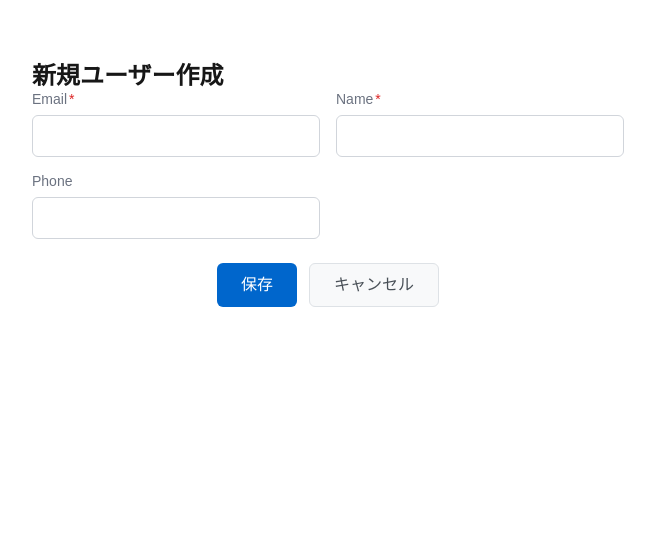
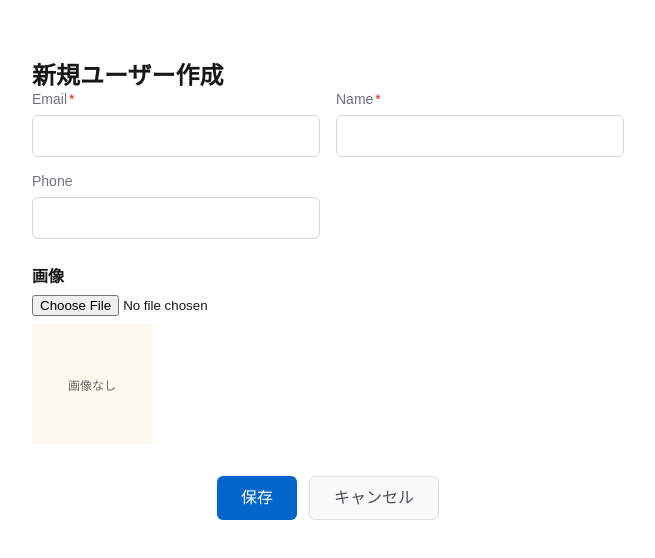
Before and after one commit to kkoto-official/crud-front, a Next.js app: page /users/new in a window 1280 px wide. Shown: the top 558 px of the page, without its empty margins (312-967 px from the left). Built offline with nearby package versions, Linux system fonts and the light colour scheme; no server answers.

Commit message:
画像ファイル追加用のAPIおよび画面の作成

```diff
--- a/src/app/users/new/page.tsx
+++ b/src/app/users/new/page.tsx
@@ -4,6 +4,7 @@ import { useState } from 'react';
 import { useRouter } from 'next/navigation';
 import UserForm from '@/components/organisms/UserForm';
 import { useUserOperations } from '@/hook';
+import { usersApi } from '@/lib/usersApi';
 
 export default function NewUserPage() {
   const [msg, setMsg] = useState<string | null>(null);
@@ -23,8 +24,17 @@ export default function NewUserPage() {
     }
   });
 
-  const handleSubmit = async (userData: { email: string; name: string; phone?: string | null }) => {
-    await createUser(userData);
+  const handleSubmit = async (
+    userData: { email: string; name: string; phone?: string | null },
+    imageFile: File | null,
+    _removeImage: boolean
+  ) => {
+    let imageUrl: string | null = null;
+    if (imageFile) {
+      const res = await usersApi.uploadImage(imageFile);
+      imageUrl = res.imageUrl;
+    }
+    await createUser({ ...userData, imageUrl });
   };
 
   const handleCancel = () => {
--- a/src/components/organisms/UserForm.module.css
+++ b/src/components/organisms/UserForm.module.css
@@ -19,3 +19,52 @@
   gap: 12px;
   justify-content: center;
 }
+
+.imageField {
+  display: flex;
+  flex-direction: column;
+  gap: 8px;
+  margin-bottom: 24px;
+}
+
+.imageLabel {
+  font-weight: 600;
+}
+
+.imageInput {
+  max-width: 360px;
+}
+
+.imagePreviewWrapper {
+  width: 120px;
+  height: 120px;
+  border: 1px dashed var(--retro-border);
+  background: #fffaf0;
+  display: flex;
+  align-items: center;
+  justify-content: center;
+}
+
+.imagePreview {
+  width: 100%;
+  height: 100%;
+  object-fit: cover;
+}
+
+.imagePreviewEmpty {
+  font-size: 12px;
+  color: #666;
+}
+
+.imageActions {
+  display: flex;
+  align-items: center;
+  gap: 12px;
+}
+
+.removeImageLabel {
+  display: inline-flex;
+  align-items: center;
+  gap: 6px;
+  font-size: 13px;
+}
--- a/src/components/organisms/UserForm.tsx
+++ b/src/components/organisms/UserForm.tsx
@@ -7,7 +7,11 @@ import styles from './UserForm.module.css';
 export interface UserFormProps {
   user?: User;
   title: string;
-  onSubmit: (userData: Pick<User, 'email' | 'name'> & { phone?: string | null }) => Promise<void>;
+  onSubmit: (
+    userData: Pick<User, 'email' | 'name'> & { phone?: string | null },
+    imageFile: File | null,
+    removeImage: boolean
+  ) => Promise<void>;
   onCancel: () => void;
   mode: 'create' | 'edit';
   loading?: boolean;
@@ -27,6 +31,10 @@ const UserForm: React.FC<UserFormProps> = ({
     phone: ''
   });
   const [errors, setErrors] = useState<Record<string, string>>({});
+  const [imageFile, setImageFile] = useState<File | null>(null);
+  const [imagePreviewUrl, setImagePreviewUrl] = useState<string | null>(null);
+  const [removeImage, setRemoveImage] = useState(false);
+  const [initialImageUrl, setInitialImageUrl] = useState<string | null>(null);
 
   // 安全な文字列変換関数
   const safeString = (value: any): string => {
@@ -42,6 +50,7 @@ const UserForm: React.FC<UserFormProps> = ({
         name: safeString(user.name),
         phone: safeString(user.phone || '')
       });
+      setInitialImageUrl(user.imageUrl ?? null);
     } else if (mode === 'create') {
       // 新規作成時は空の状態で開始
       setFormData({
@@ -49,8 +58,20 @@ const UserForm: React.FC<UserFormProps> = ({
         name: '',
         phone: ''
       });
+      setInitialImageUrl(null);
     }
+    setImageFile(null);
+    setRemoveImage(false);
   }, [user, mode]);
+
+  useEffect(() => {
+    if (imageFile) {
+      const objectUrl = URL.createObjectURL(imageFile);
+      setImagePreviewUrl(objectUrl);
+      return () => URL.revokeObjectURL(objectUrl);
+    }
+    setImagePreviewUrl(removeImage ? null : initialImageUrl);
+  }, [imageFile, removeImage, initialImageUrl]);
 
   const validate = () => {
     const newErr: Record<string, string> = {};
@@ -74,6 +95,25 @@ const UserForm: React.FC<UserFormProps> = ({
     if (errors[field]) setErrors(prev => ({ ...prev, [field]: '' }));
   };
 
+  const handleImageChange = (e: React.ChangeEvent<HTMLInputElement>) => {
+    const file = e.target.files?.[0] ?? null;
+    setImageFile(file);
+    if (file) {
+      setRemoveImage(false);
+    }
+  };
+
+  const handleClearImageFile = () => {
+    setImageFile(null);
+  };
+
+  const handleToggleRemoveImage = (checked: boolean) => {
+    setRemoveImage(checked);
+    if (checked) {
+      setImageFile(null);
+    }
+  };
+
   const handleSubmit = async (e: React.FormEvent) => {
     e.preventDefault();
     if (validate()) {
@@ -84,7 +124,7 @@ const UserForm: React.FC<UserFormProps> = ({
       };
 
       try {
-        await onSubmit(userData);
+        await onSubmit(userData, imageFile, removeImage);
       } catch (error) {
         // エラーは親コンポーネントで処理
         console.error('Form submission error:', error);
@@ -123,6 +163,44 @@ const UserForm: React.FC<UserFormProps> = ({
         />
       </div>
 
+      <div className={styles.imageField}>
+        <label className={styles.imageLabel}>画像</label>
+        <input
+          type="file"
+          accept="image/*"
+          onChange={handleImageChange}
+          className={styles.imageInput}
+        />
+        <div className={styles.imagePreviewWrapper}>
+          {imagePreviewUrl ? (
+            <img src={imagePreviewUrl} alt="プレビュー" className={styles.imagePreview} />
+          ) : (
+            <div className={styles.imagePreviewEmpty}>画像なし</div>
+          )}
+        </div>
+        <div className={styles.imageActions}>
+          {imageFile && (
+            <Button
+              label="選択解除"
+              variant="secondary"
+              size="small"
+              type="button"
+              onClick={handleClearImageFile}
+            />
+          )}
+          {mode === 'edit' && initialImageUrl && !imageFile && (
+            <label className={styles.removeImageLabel}>
+              <input
+                type="checkbox"
+                checked={removeImage}
+                onChange={e => handleToggleRemoveImage(e.target.checked)}
+              />
+              画像を削除する
+            </label>
+          )}
+        </div>
+      </div>
+
       <div className={styles.actions}>
         <Button
           label="保存"
--- a/src/hook/useUserOperations.ts
+++ b/src/hook/useUserOperations.ts
@@ -17,7 +17,7 @@ export const useUserOperations = (options: UseUserOperationsOptions = {}) => {
   const [error, setError] = useState<string | null>(null);
 
   // ユーザー作成
-  const createUser = useCallback(async (userData: Pick<User, 'email' | 'name'> & { phone?: string | null }) => {
+  const createUser = useCallback(async (userData: Pick<User, 'email' | 'name'> & { phone?: string | null; imageUrl?: string | null }) => {
     setIsLoading(true);
     setError(null);
 
@@ -41,7 +41,7 @@ export const useUserOperations = (options: UseUserOperationsOptions = {}) => {
   }, [onSuccess, onError, redirectTo, router]);
 
   // ユーザー更新
-  const updateUser = useCallback(async (id: string, userData: Partial<Pick<User, 'email' | 'name' | 'phone'>>) => {
+  const updateUser = useCallback(async (id: string, userData: Partial<Pick<User, 'email' | 'name' | 'phone' | 'imageUrl'>>) => {
     setIsLoading(true);
     setError(null);
 
--- a/src/lib/usersApi.ts
+++ b/src/lib/usersApi.ts
@@ -1,4 +1,4 @@
-import { apiFetch } from './apiClient';
+import { apiFetch, API_BASE, ApiError } from './apiClient';
 
 // サーバが返す構造に合わせて型を定義（必要に応じて拡張）
 export type User = {
@@ -6,6 +6,7 @@ export type User = {
   email: string;
   name: string;
   phone?: string | null;
+  imageUrl?: string | null;
   createdAt?: string; // ISO
   updatedAt?: string; // ISO
 };
@@ -43,7 +44,7 @@ export const usersApi = {
   },
 
   // 作成
-  create(input: Pick<User, 'email' | 'name'> & { phone?: string | null }) {
+  create(input: Pick<User, 'email' | 'name'> & { phone?: string | null; imageUrl?: string | null }) {
     return apiFetch<User>(`/users`, {
       method: 'POST',
       body: JSON.stringify(input),
@@ -51,11 +52,40 @@ export const usersApi = {
   },
 
   // 更新（部分更新）
-  update(id: string, input: Partial<Pick<User, 'email' | 'name' | 'phone'>>) {
+  update(id: string, input: Partial<Pick<User, 'email' | 'name' | 'phone' | 'imageUrl'>>) {
     return apiFetch<User>(`/users/${id}`, {
       method: 'PATCH',
       body: JSON.stringify(input),
     });
+  },
+
+  // 画像アップロード
+  async uploadImage(file: File, userId?: string): Promise<{ imageUrl: string }> {
+    const formData = new FormData();
+    formData.append('image', file);
+    if (userId) formData.append('userId', userId);
+
+    const res = await fetch(`${API_BASE}/users/upload-image`, {
+      method: 'POST',
+      body: formData,
+      cache: 'no-store',
+    });
+
+    let body: unknown = null;
+    const text = await res.text();
+    if (text) {
+      try { body = JSON.parse(text); } catch { body = text; }
+    }
+
+    if (!res.ok) {
+      throw new ApiError(
+        typeof body === 'string' ? body : `HTTP ${res.status}`,
+        res.status,
+        body
+      );
+    }
+
+    return body as { imageUrl: string };
   },
 
   // 削除
```
Also changed, not shown: src/app/users/[id]/edit/page.tsx (+15 -2 lines), src/components/organisms/UserTable.module.css (+19 -0 lines), src/components/organisms/UserTable.tsx (+74 -2 lines).
